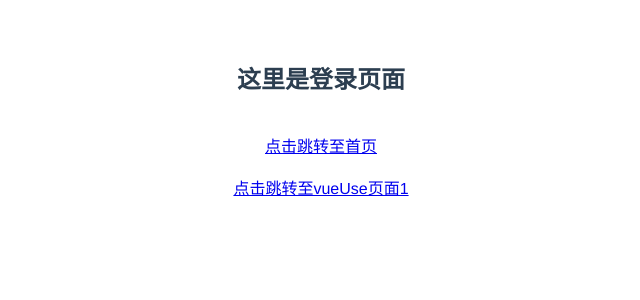
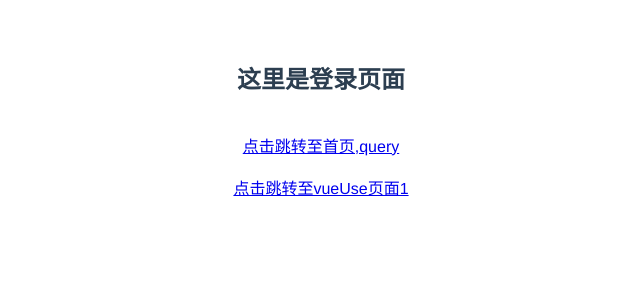
Before and after one commit to rzh11111111/v, a Vue app: page /login in a window 1280 px wide. Shown: the top 300 px of the page, without its empty margins (319-959 px from the left). Built offline with nearby package versions, Linux system fonts and the light colour scheme.

Commit message:
feat：页面间传参

```diff
--- a/src/pages/login.vue
+++ b/src/pages/login.vue
@@ -1,8 +1,13 @@
 <template>
     <h2> 这里是登录页面 </h2>
     <br />
-    <router-link to="/">点击跳转至首页</router-link>
+    <router-link to="/">点击跳转至首页,query</router-link>
     <br /><br />
     <router-link to="/vueUse">点击跳转至vueUse页面1</router-link>
 </template>
-<script lang="ts" setup></script>
+<script lang="ts" setup>
+    //没有r，是route
+import { useRoute } from 'vue-router';
+const route = useRoute()
+    console.log(route.query)
+</script>
```
